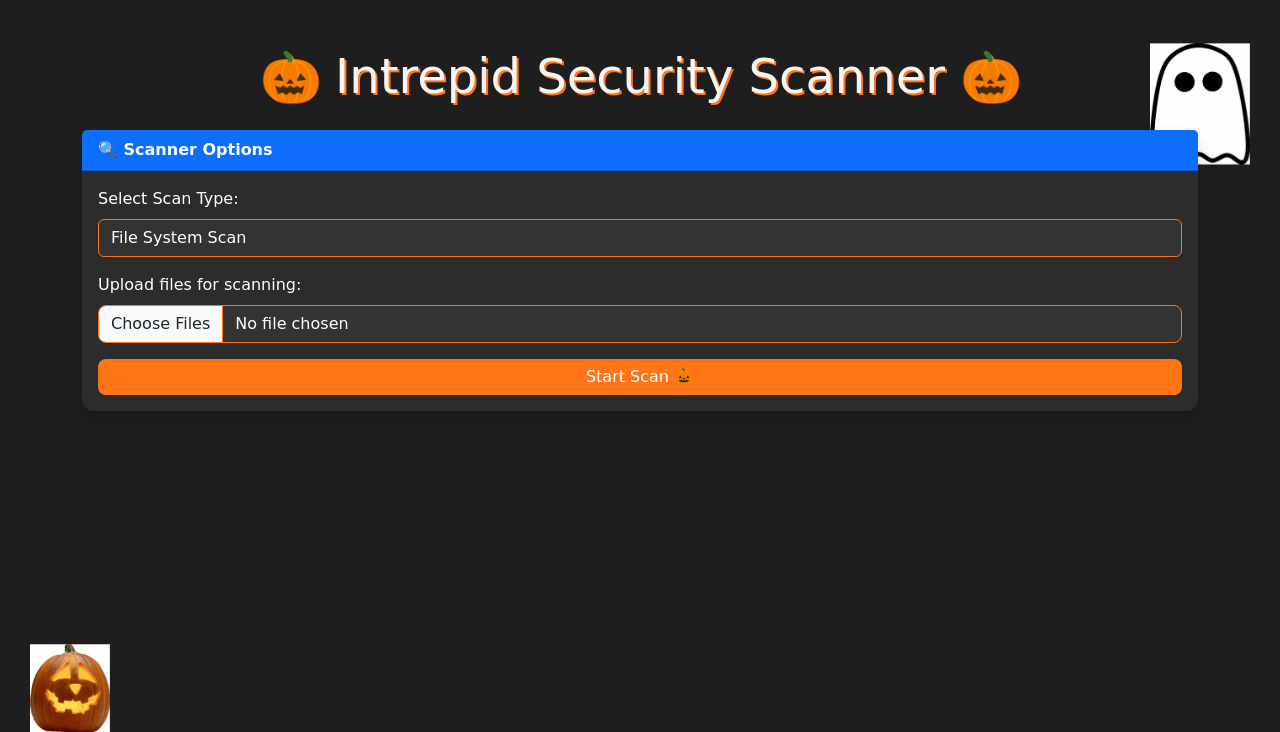
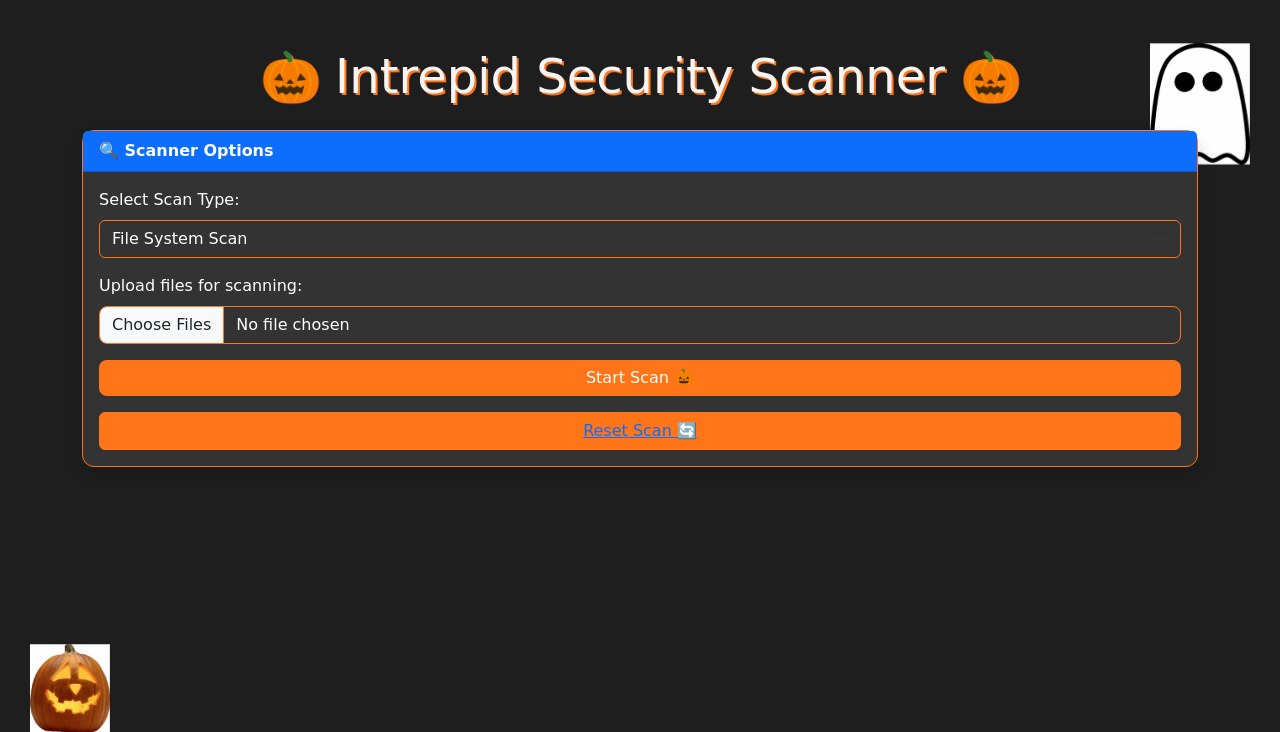
Before and after one commit to theodwya/Sec_Scanner_Tool, a FastAPI app: page / in a window 1280 px wide. Shown: the top 732 px of the page. Run offline with FastAPI, Linux system fonts and the light colour scheme; parts of the project's set-up code (start-up, migrations or seed data) failed here and were passed over.

Commit message:
Update index.html

```diff
--- a/templates/index.html
+++ b/templates/index.html
@@ -22,25 +22,16 @@
             background-color: #1e1e1e;
             color: #f5f5f5;
         }
-        .navbar {
-            background-color: #333;
-            color: #fff;
-        }
-        .card {
-            background-color: #2c2c2c;
-            border-color: #ff7518;
-            color: #fff;
-        }
-        .form-control, .form-select {
+        .card, .form-control, .form-select {
             background-color: #333;
             color: #fff;
             border: 1px solid #ff7518;
         }
-        .btn-primary {
+        .btn-primary, .btn-link {
             background-color: #ff7518;
             border-color: #ff7518;
         }
-        .btn-primary:hover {
+        .btn-primary:hover, .btn-link:hover {
             background-color: #cc5e12;
             border-color: #cc5e12;
         }
@@ -70,13 +61,6 @@
         .scan-results-table {
             margin-top: 20px;
         }
-        .btn-link {
-            color: #ff7518;
-            cursor: pointer;
-        }
-        .btn-link:hover {
-            text-decoration: underline;
-        }
         .table-danger {
             background-color: #f8d7da;
         }
@@ -85,10 +69,6 @@
         }
         .table-success {
             background-color: #d4edda;
-        }
-        .theme-toggle {
-            width: 150px;
-            margin: auto;
         }
         .card-header {
             font-weight: bold;
@@ -109,8 +89,8 @@
     <div class="card shadow">
         <div class="card-header bg-primary text-white">🔍 Scanner Options</div>
         <div class="card-body">
-            <form method="POST" action="/scan/" enctype="multipart/form-data">
-                <div class="mb-3" data-bs-toggle="tooltip" data-bs-placement="right" title="Choose the type of scan you want to perform.">
+            <form id="scanForm" method="POST" action="/scan/" enctype="multipart/form-data">
+                <div class="mb-3">
                     <label for="scan_type" class="form-label">Select Scan Type:</label>
                     <select class="form-select" id="scan_type" name="scan_type">
                         <option value="filesystem">File System Scan</option>
@@ -127,7 +107,7 @@
 
                 <!-- Image Scan options -->
                 <div id="image-options" class="mb-3" style="display:none;">
-                    <label for="image_name" class="form-label">Enter Container Image Name (for Image Scan):</label>
+                    <label for="image_name" class="form-label">Enter Container Image Name:</label>
                     <input type="text" class="form-control" id="image_name" name="image_name" placeholder="example/image:tag">
                 </div>
 
@@ -138,6 +118,7 @@
                 </div>
 
                 <button type="submit" class="btn btn-primary w-100"><i class="fas fa-search"></i> Start Scan 🎃</button>
+                <button type="button" class="btn btn-link mt-3 w-100" id="resetScan">Reset Scan 🔄</button>
             </form>
         </div>
 
@@ -175,8 +156,6 @@
 
 <!-- JavaScript and Bootstrap Scripts -->
 <script src="https://cdn.jsdelivr.net/npm/bootstrap@5.3.0/dist/js/bootstrap.bundle.min.js"></script>
-
-<!-- Corrected path to static JavaScript file -->
 <script src="{{ url_for('static', path='script.js') }}"></script>
 
 <script>
@@ -187,6 +166,14 @@
         document.getElementById('image-options').style.display = (scanType === 'image') ? 'block' : 'none';
         document.getElementById('git-options').style.display = (scanType === 'git') ? 'block' : 'none';
     });
+
+    // Reset form for a new scan
+    document.getElementById('resetScan').addEventListener('click', function() {
+        document.getElementById('scanForm').reset();
+        document.getElementById('filesystem-options').style.display = 'block'; // Default option visibility
+        document.getElementById('image-options').style.display = 'none';
+        document.getElementById('git-options').style.display = 'none';
+    });
 </script>
 </body>
 </html>
```
